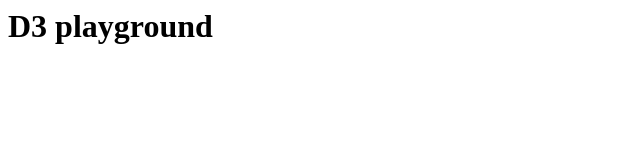
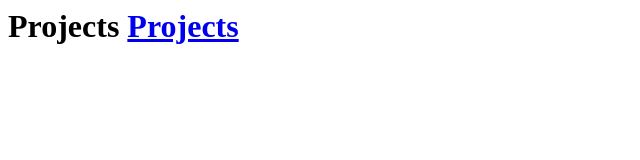
Before and after one commit to zachturn/zachturn.github.io, a plain HTML site: page index.html in a window 1280 px wide. Shown: the whole page, without its empty margins (0-640 px from the left). Drawn offline with Linux system fonts and the light colour scheme.

Commit message:
edited index

```diff
--- a/index.html
+++ b/index.html
@@ -3,5 +3,7 @@
 </head>
 
 <body>
-<h1>D3 playground</h1>
+<h1>Projects
+    <a href="https://zachturn.github.io/Projects/">Projects</a>
+</h1>
 </body>
```
